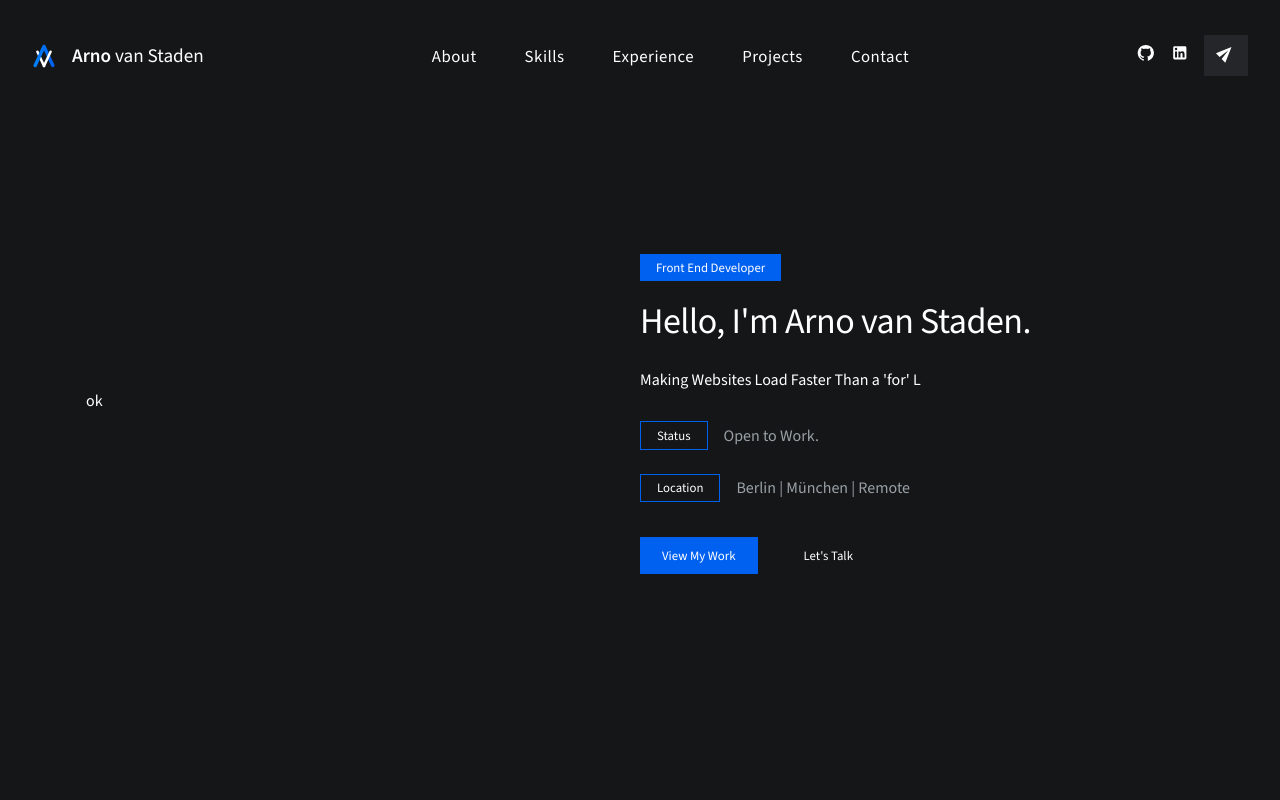
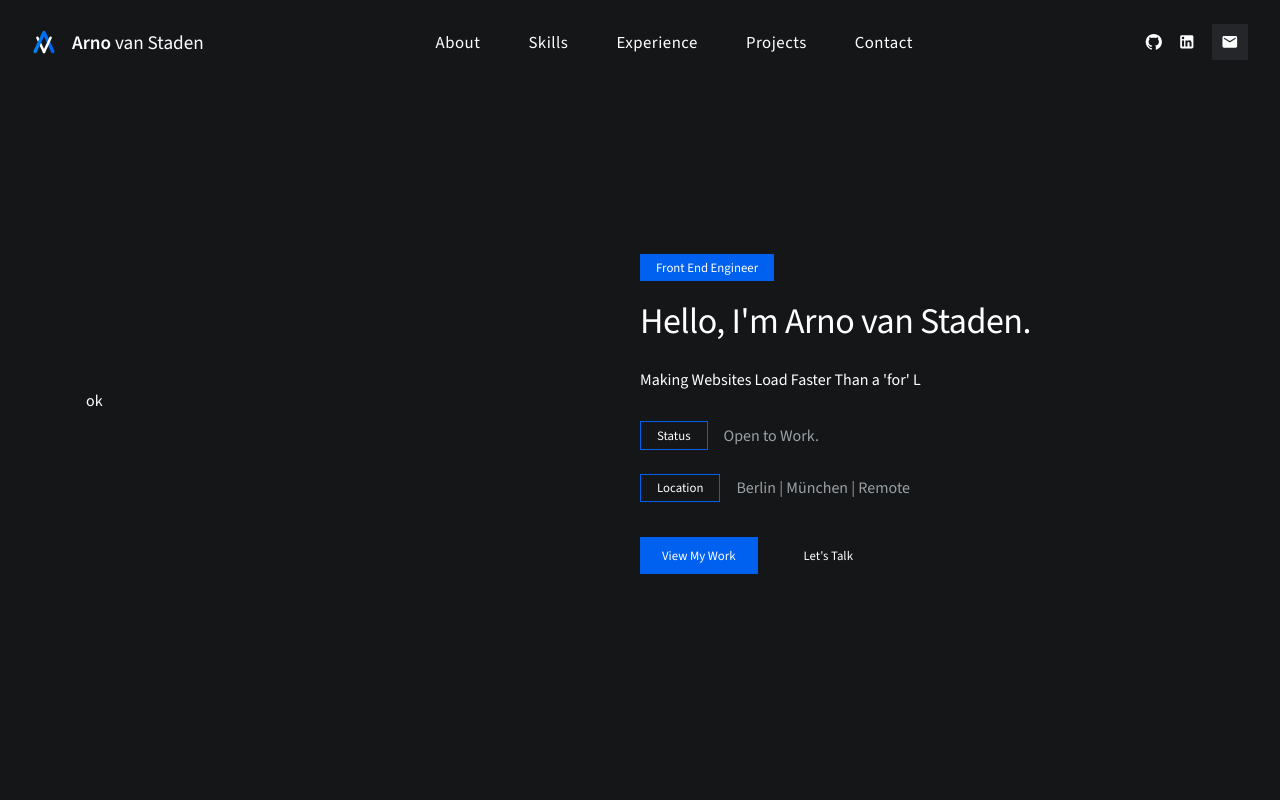
Before and after one commit to arnovanstaden/ArnovS, a Next.js app: page / in a window 1280 px wide. Shown: the top 800 px of the page. Built offline with nearby package versions, Linux system fonts and the light colour scheme.

Commit message:
fix header styles

```diff
--- a/src/components/content/Landing/index.tsx
+++ b/src/components/content/Landing/index.tsx
@@ -13,7 +13,7 @@ const Landing = (): JSX.Element | null => (
           ok
         </div>
         <div className={styles.content}>
-          <Chip>Front End Developer</Chip>
+          <Chip>Front End Engineer</Chip>
           <h1 className={styles.name}>Hello, I'm Arno van Staden.</h1>
           <TypingAnimation />
           <div className={styles.info}>
--- a/src/components/layout/Footer/Footer.tsx
+++ b/src/components/layout/Footer/Footer.tsx
@@ -8,7 +8,7 @@ const Footer = (): JSX.Element => (
   <Section
     id="contact"
     heading="Get in Touch"
-    subheading="If you're interested and would like to hear more about what makes me tick as a developer, please don't hesitate to get in touch."
+    subheading="If you're interested and would like to hear more about what makes me tick as an engineer, please don't hesitate to get in touch."
     contentClassName={styles.Footer}
     component="footer"
     light
--- a/src/components/layout/Header/Social/index.tsx
+++ b/src/components/layout/Header/Social/index.tsx
@@ -1,7 +1,7 @@
 import styles from './styles.module.scss';
 import LinkedInIcon from '@mui/icons-material/LinkedIn';
 import GitHubIcon from '@mui/icons-material/GitHub';
-import SendIcon from '@mui/icons-material/Send';
+import EmailIcon from '@mui/icons-material/Email';
 
 const Social = (): JSX.Element => (
   <nav className={styles.Social}>
@@ -12,7 +12,7 @@ const Social = (): JSX.Element => (
       <LinkedInIcon />
     </a>
     <a href="mailto:arno@arnovs.dev" aria-label="Email" className={styles.mail}>
-      <SendIcon />
+      <EmailIcon />
     </a>
   </nav>
 );
--- a/src/components/layout/Header/Social/styles.module.scss
+++ b/src/components/layout/Header/Social/styles.module.scss
@@ -1,11 +1,11 @@
 .Social {
   display: flex;
-  padding: 0;
-  margin: 0;
   align-items: center;
   gap: 1rem;
 
   a {
+    display: flex;
+
     svg {
       color: $colour-white;
       transition: 0.2s ease-in-out;
@@ -19,11 +19,11 @@
     &.mail {
       background-color: $colour-grey;
       border: 1px solid transparent;
-      padding: 0.5rem 0.75rem;
-
-      svg {
-        transform: rotate(-45deg);
-      }
+      width: 2.25rem;
+      height: 2.25rem;
+      display: flex;
+      align-items: center;
+      justify-content: center;
 
       &:hover {
         border-color: $colour-blue;
--- a/src/components/layout/Header/styles.module.scss
+++ b/src/components/layout/Header/styles.module.scss
@@ -19,6 +19,10 @@
     white-space: pre;
     transition: 0.3s ease-in-out;
 
+    p {
+      margin: 0;
+    }
+
     span {
       font-weight: 600;
       margin-left: 1rem;
```
Also changed, not shown: 1 other file (tests, documents, lock files or other folders).
